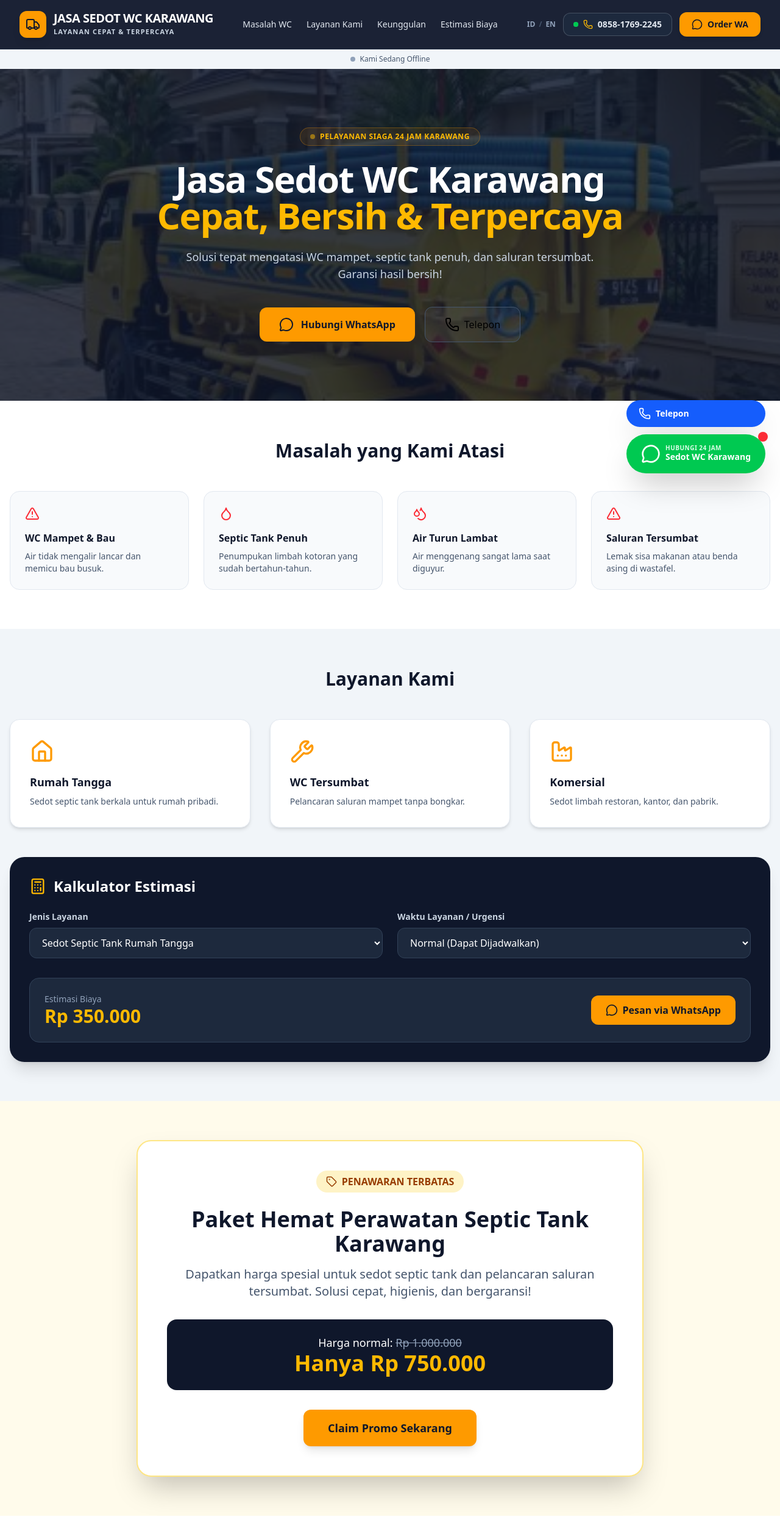
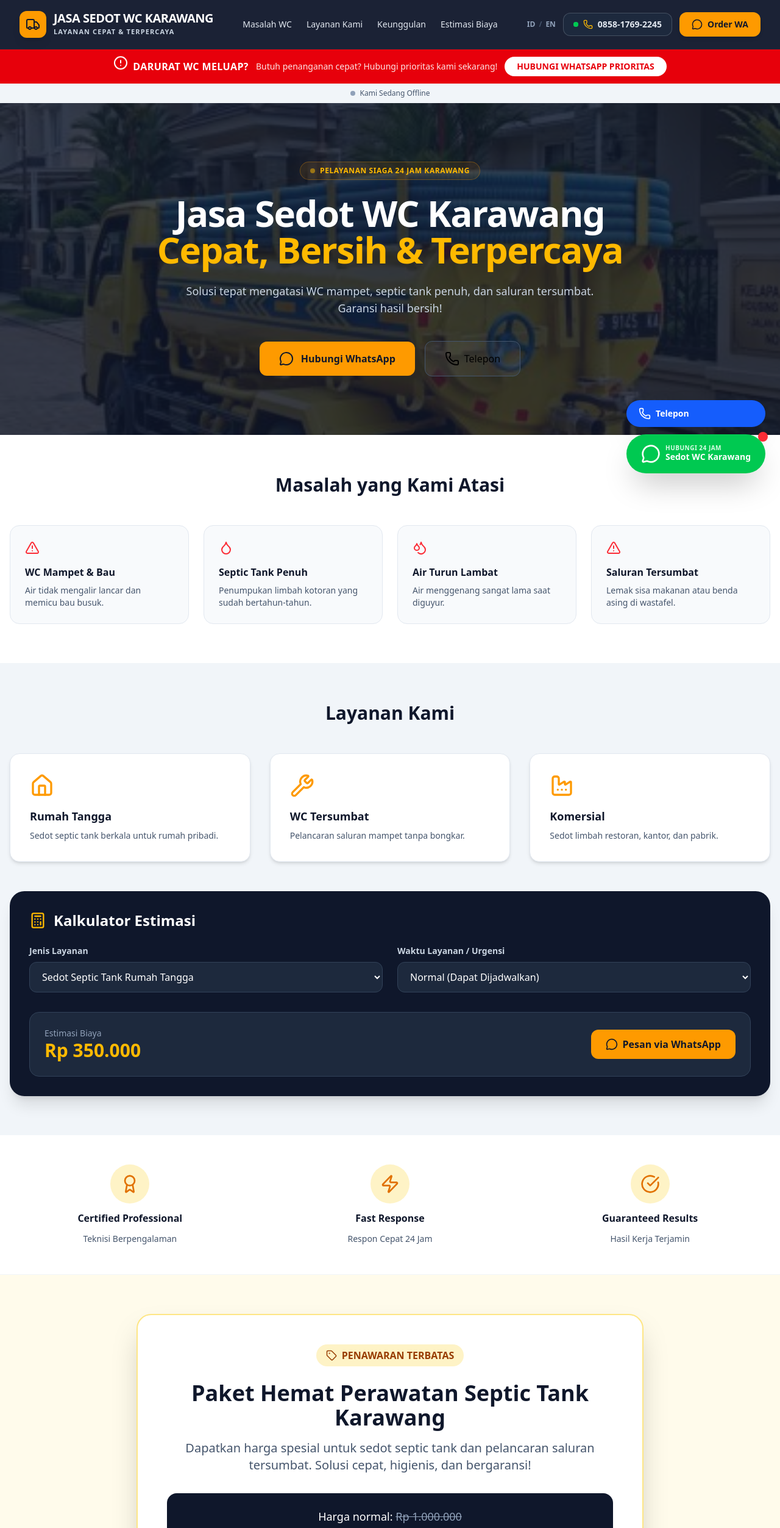
Before and after one commit to idin77/Jasa-Sedot-WC-Karawang-Eponk, a React (Vite) app: page / in a window 1280 px wide. Shown: the top 2505 px of the page at 61% size. Built offline with nearby package versions, Linux system fonts and the light colour scheme.

Commit message:
feat: add emergency callout and trust indicators
Enhance landing page conversion by adding a high-priority emergency WhatsApp callout and trust-building indicators. Added sitemap for better SEO indexing.

```diff
--- a/src/App.tsx
+++ b/src/App.tsx
@@ -4,10 +4,12 @@
  */
 
 import Header from './components/Header';
+import EmergencyCallout from './components/EmergencyCallout';
 import AvailabilityBanner from './components/AvailabilityBanner';
 import Hero from './components/Hero';
 import ProblemSection from './components/ProblemSection';
 import ServicesSection from './components/ServicesSection';
+import TrustIndicators from './components/TrustIndicators';
 import PromoSection from './components/PromoSection';
 import WorkProcess from './components/WorkProcess';
 import AreaSection from './components/AreaSection';
@@ -27,10 +29,12 @@ export default function App() {
   return (
     <div className="min-h-screen bg-slate-50">
       <Header />
+      <EmergencyCallout />
       <AvailabilityBanner />
       <Hero />
       <ProblemSection />
       <ServicesSection />
+      <TrustIndicators />
       <PromoSection />
       <WorkProcess />
       <AreaSection />
--- /dev/null
+++ b/src/components/EmergencyCallout.tsx
@@ -0,0 +1,26 @@
+import React from 'react';
+import { AlertCircle } from 'lucide-react';
+
+export default function EmergencyCallout() {
+  return (
+    <div className="bg-red-600 text-white py-3 px-4 shadow-lg text-center">
+      <div className="max-w-7xl mx-auto flex flex-col md:flex-row items-center justify-center gap-3">
+        <div className="flex items-center gap-2 font-bold uppercase tracking-wide">
+          <AlertCircle className="animate-bounce" />
+          <span>Darurat WC Meluap?</span>
+        </div>
+        <p className="text-sm font-medium opacity-90 hidden md:block">
+          Butuh penanganan cepat? Hubungi prioritas kami sekarang!
+        </p>
+        <a
+          href="https://wa.me/6285817692245?text=DARURAT%20WC%20MELUAP%20-%20Mohon%20bantuan%20segera"
+          target="_blank"
+          rel="noopener noreferrer"
+          className="bg-white text-red-600 px-5 py-1.5 rounded-full text-sm font-bold hover:bg-slate-100 transition-all transform hover:scale-105"
+        >
+          HUBUNGI WHATSAPP PRIORITAS
+        </a>
+      </div>
+    </div>
+  );
+}
--- /dev/null
+++ b/src/components/TrustIndicators.tsx
@@ -0,0 +1,25 @@
+import { Award, Zap, CheckCircle } from 'lucide-react';
+
+export default function TrustIndicators() {
+  const items = [
+    { icon: Award, title: 'Certified Professional', desc: 'Teknisi Berpengalaman' },
+    { icon: Zap, title: 'Fast Response', desc: 'Respon Cepat 24 Jam' },
+    { icon: CheckCircle, title: 'Guaranteed Results', desc: 'Hasil Kerja Terjamin' },
+  ];
+
+  return (
+    <div className="py-12 bg-white border-b border-slate-100">
+      <div className="max-w-7xl mx-auto px-4 grid grid-cols-1 md:grid-cols-3 gap-8">
+        {items.map((item, i) => (
+          <div key={i} className="flex flex-col items-center text-center gap-3">
+            <div className="bg-amber-100 p-4 rounded-full text-amber-600">
+              <item.icon size={32} />
+            </div>
+            <h3 className="font-bold text-slate-900">{item.title}</h3>
+            <p className="text-sm text-slate-600">{item.desc}</p>
+          </div>
+        ))}
+      </div>
+    </div>
+  );
+}
```
Also changed, not shown: 1 other file (tests, documents, lock files or other folders).
